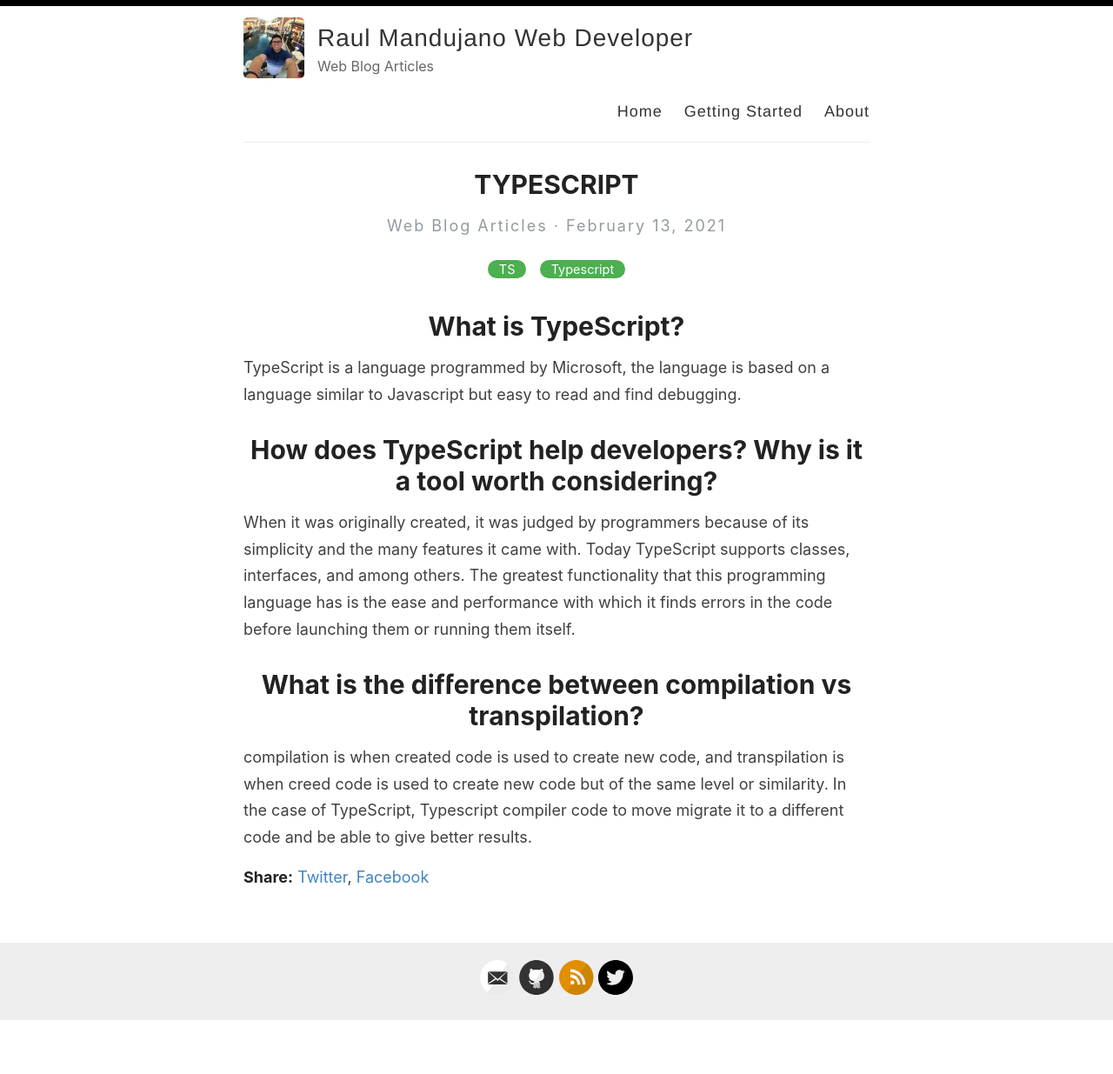
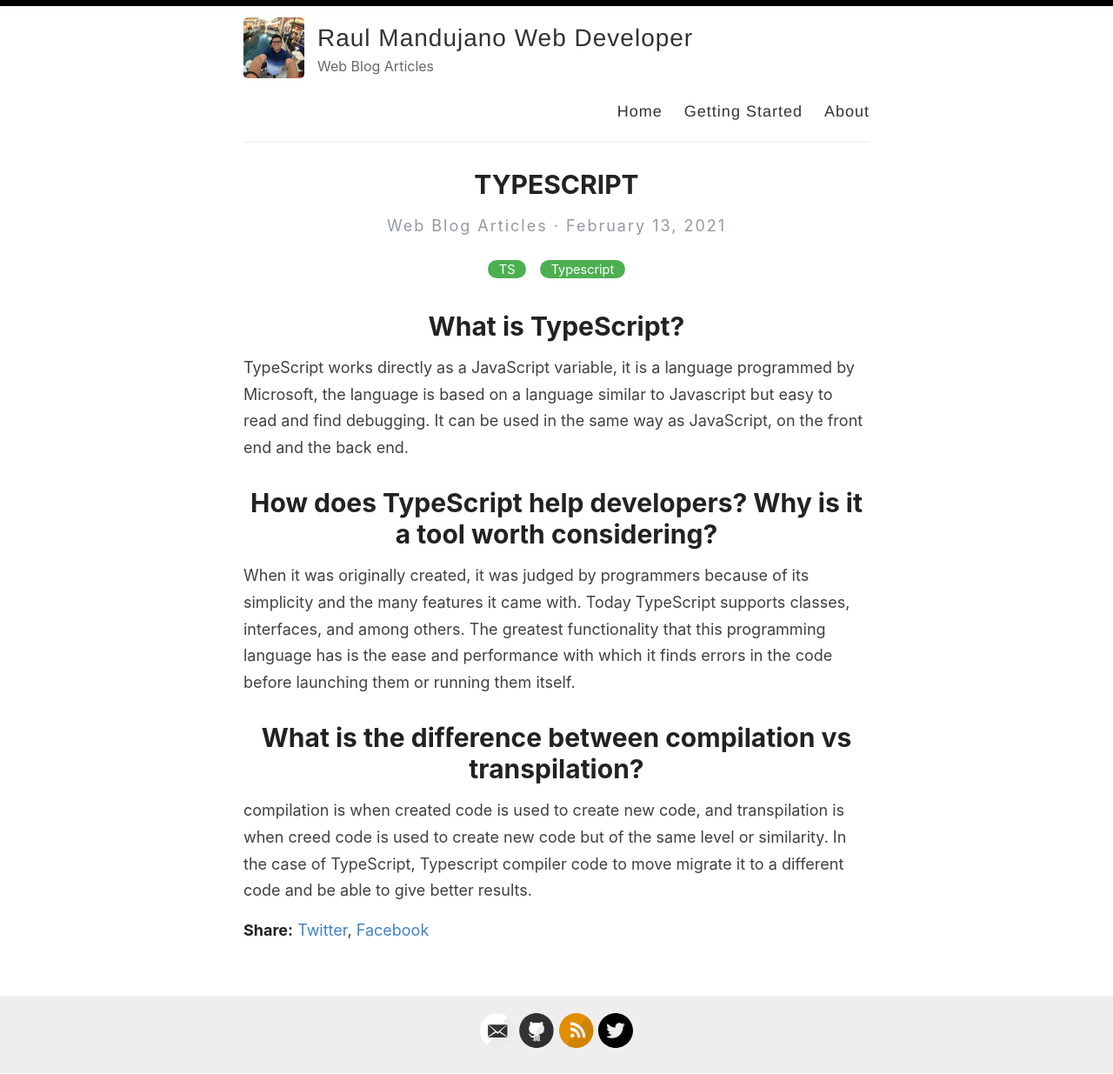
Before and after one commit to RaulMandujano/RaulPage, a Jekyll site: the page built from _posts/2021-2-13-typescript.md, in a window 1280 px wide. Shown: the whole page at 87% size. Built offline with Jekyll 4.4.1, drawn with Linux system fonts in a browser that asks for light colours; before the commit the page ends 1174 px from its top, so only the background shows below that.

Commit message:
Update 2021-2-13-typescript.md

```diff
--- a/_posts/2021-2-13-typescript.md
+++ b/_posts/2021-2-13-typescript.md
@@ -7,7 +7,7 @@ excerpt: TypeScript is a language programmed by Microsoft, the language is based
 
 # What is TypeScript?
 
-TypeScript is a language programmed by Microsoft, the language is based on a language similar to Javascript but easy to read and find debugging.
+TypeScript works directly as a JavaScript variable, it is a language programmed by Microsoft, the language is based on a language similar to Javascript but easy to read and find debugging. It can be used in the same way as JavaScript, on the front end and the back end.
 
 # How does TypeScript help developers? Why is it a tool worth considering?
 
```
